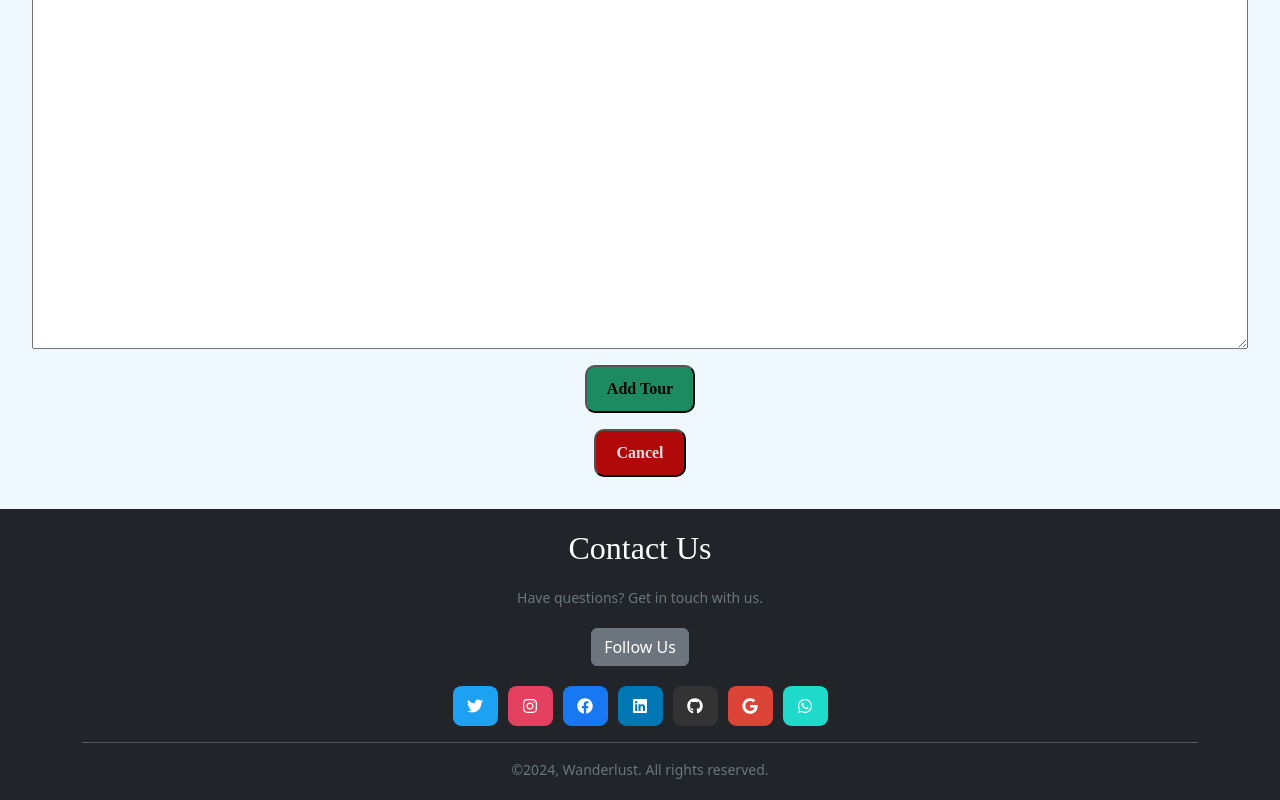
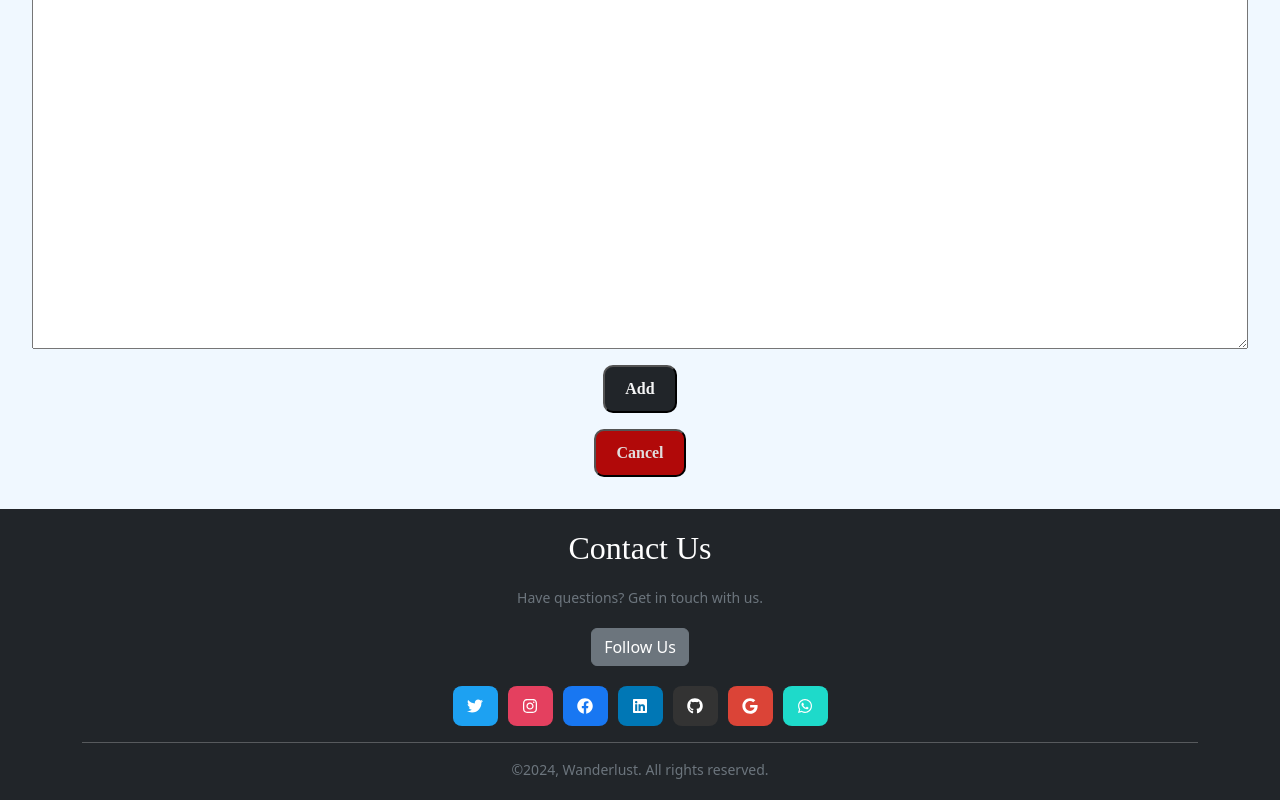
Before and after one commit to Sudipto0005018/Tourism-Fullstack, a React (Vite) app in the folder frontend/: page /addtour in a window 1280 px wide. Shown: the part 1589-2389 px from the top of the page. Built offline with nearby package versions, Linux system fonts and the light colour scheme; sample sign-in values are in the browser's storage.

Commit message:
Final Commit

```diff
--- a/frontend/src/index.css
+++ b/frontend/src/index.css
@@ -980,6 +980,12 @@ button {
   z-index: 1;
 }
 
+
+.add-edit-tour-btn:hover{
+  background-color: #454545 !important;
+}
+
+
 /* newly added styles for cart person buttons */
 .person-button{
   border-radius: 5px;
--- a/frontend/src/pages/AdminTourAdd.jsx
+++ b/frontend/src/pages/AdminTourAdd.jsx
@@ -219,8 +219,8 @@ export const AdminTourAdd = () => {
                             value={tourplan} onChange={handleChange} rows={20} />
                     </div>
 
-                    <button id="btn" className="continue" type="button" style={{fontFamily: "serif"}}
-                        onClick={submithandler}>Add Tour</button>
+                    <button id="btn" className="bg-dark add-edit-tour-btn" type="button" style={{fontFamily: "serif", color: "whitesmoke"}}
+                        onClick={submithandler}>Add</button>
 
                     <button id="btn" className="empty-cart" type="button" style={{fontFamily: "serif"}}
                         onClick={cancelhandler}>Cancel</button>
--- a/frontend/src/pages/Adminedit.jsx
+++ b/frontend/src/pages/Adminedit.jsx
@@ -240,8 +240,8 @@ export const Adminedit = () => {
                             value={tourplan} onChange={handleChange} rows={20} />
                     </div>
 
-                    <button id="btn" className='continue' type="button" style={{fontFamily: "serif"}}
-                        onClick={edithandler}>Edit Tour</button>
+                    <button id="btn" className='bg-dark add-edit-tour-btn' type="button" style={{fontFamily: "serif", color: "whitesmoke"}}
+                        onClick={edithandler}>Edit</button>
 
                     <button id="btn" className='empty-cart' type="button" style={{fontFamily: "serif"}}
                         onClick={cancelhandler}>Cancel</button>
```
